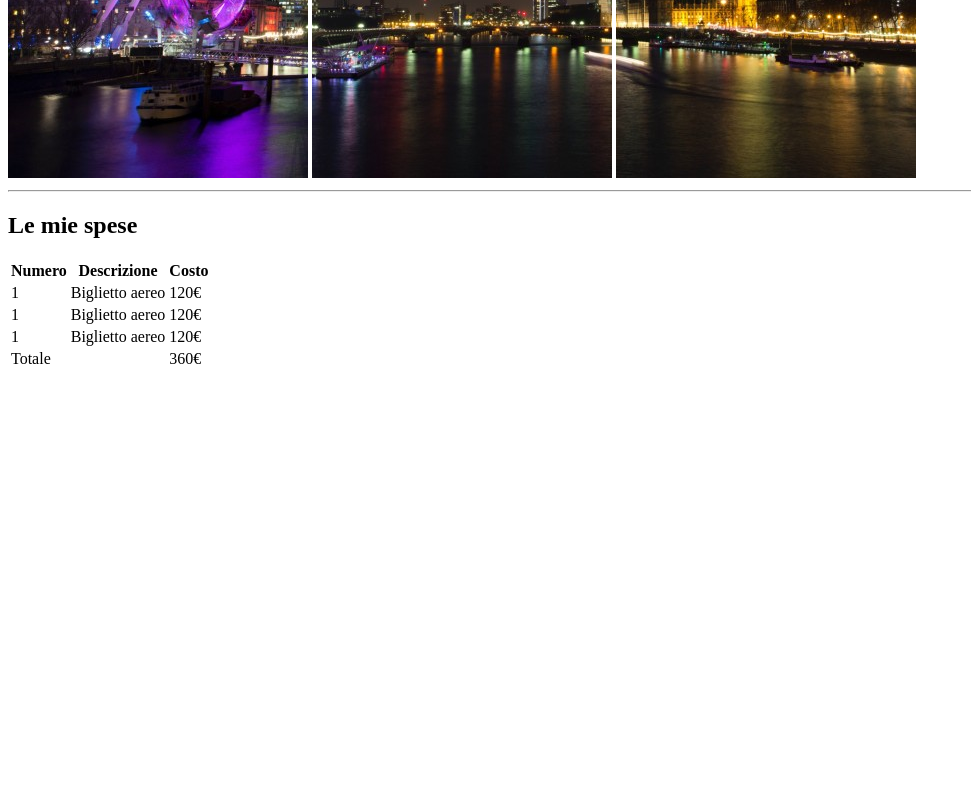
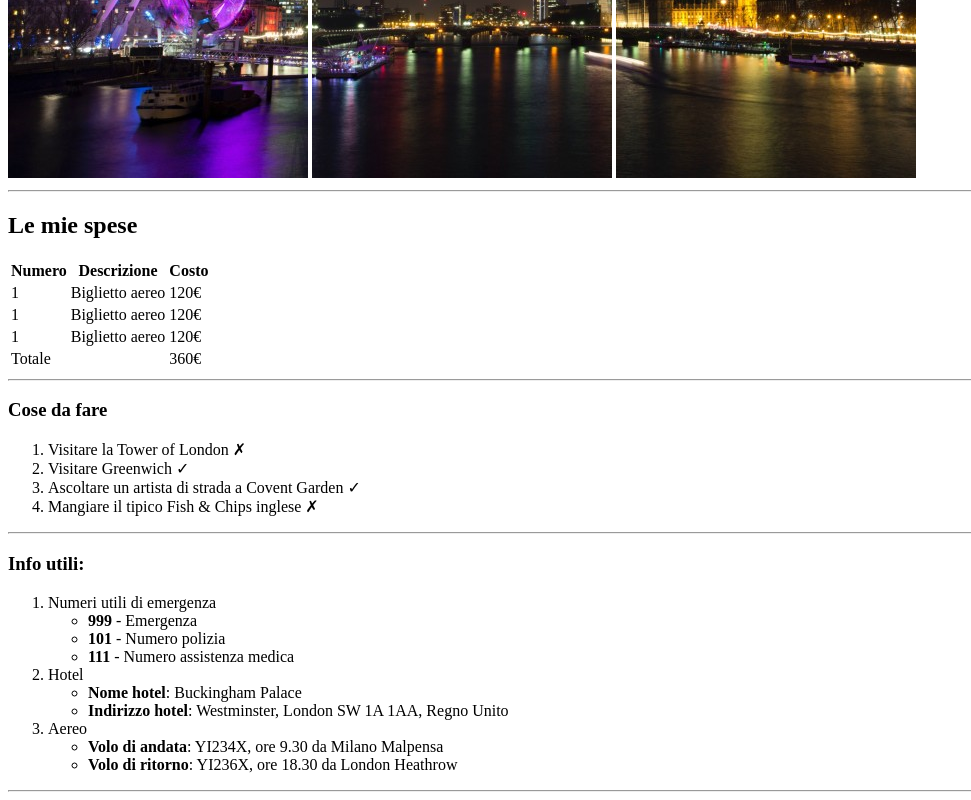
Before and after one commit to SimoneVerzeletti/html-london-trip, a plain HTML site: page index.html in a window 1280 px wide. Shown: the part 502-1302 px from the top of the page, without its empty margins (0-971 px from the left). Before the commit the page ends 881 px from the top, so only its background shows below. Drawn offline with Linux system fonts and the light colour scheme.

Commit message:
feat: lists

```diff
--- a/index.html
+++ b/index.html
@@ -6,7 +6,6 @@
     <title>Il mio viaggio a Londra</title>
 </head>
 <body>
-    <main>
     <h1>Il mio viaggio a Londra</h1>
         <img src="/img/pexels-bill-emrich-230794-0.jpg" alt="London Eye">
         <img src="/img/pexels-bill-emrich-230794-1.jpg" alt="London Bridge">
@@ -21,7 +20,8 @@
                 <th>Descrizione</th>
                 <th>Costo</th>
             </tr>
-
+        </thead>
+        <tbody>
             <tr>
                 <td>1</td>
                 <td>Biglietto aereo</td>
@@ -30,22 +30,50 @@
             <tr>
                 <td>1</td>
                 <td>Biglietto aereo</td>
-                    <td>120€</td>
+                <td>120&euro;</td>
             </tr>
 
             <tr>
                 <td>1</td>
                 <td>Biglietto aereo</td>
-                    <td>120€</td>
+                <td>120&#8364;</td>
             </tr>
             <tr>
                 <td colspan="2">Totale</td>
-                    <td>360€</td>
+                <td>360&#x20AC;</td>
             </tr>
-
-            </thead>
+        </tbody>
     </table>
-    </main>
+    <!-- fine tabella 1-->
+    <hr>
+    <h3>Cose da fare</h3>
+    <ol>
+        <li>Visitare la Tower of London &#10007;</li>
+        <li>Visitare Greenwich &#10003;</li>
+        <li>Ascoltare un artista di strada a Covent Garden &#x2713;</li>
+        <li>Mangiare il tipico Fish & Chips inglese &#x2717;</li>
+    </ol>
+    <hr>
+    <h3>Info utili:</h3>
+    <ol>
+        <li>Numeri utili di emergenza</li>
+            <ul>
+                <li><strong>999</strong> - Emergenza</li>
+                <li><strong>101</strong> - Numero polizia</li>
+                <li><strong>111</strong> - Numero assistenza medica</li>
+            </ul>
+        <li>Hotel</li>
+            <ul>
+                <li><strong>Nome hotel</strong>: Buckingham Palace</li> <!-- alla faccia dell'hotel :)-->
+                <li><strong>Indirizzo hotel</strong>: Westminster, London SW 1A 1AA, Regno Unito</li>
+            </ul>
+        <li>Aereo</li>
+            <ul>
+                <li><strong>Volo di andata</strong>: YI234X, ore 9.30 da Milano Malpensa</li>
+                <li><strong>Volo di ritorno</strong>: YI236X, ore 18.30 da London Heathrow</li>
+            </ul>
+    </ol>
+    <hr>
 
 
 </body>
```
Lines whose indentation alone changed are shown as unchanged.
